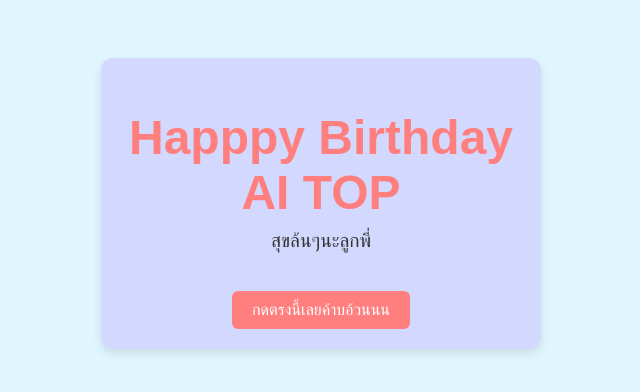
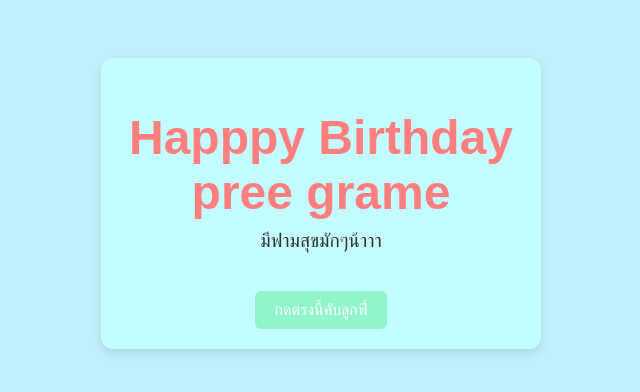
Before and after one commit to nara332/nara332.github.io, a plain HTML site: page index.html in a window 1280 px wide. Shown: the whole page, without its empty margins (319-959 px from the left). Drawn offline with Linux system fonts and the light colour scheme.

Commit message:
Update index.html

```diff
--- a/index.html
+++ b/index.html
@@ -7,7 +7,7 @@
 <style>
   body {
     font-family: Arial, sans-serif;
-    background-color: #dff6ff;
+    background-color: #bff0fc;
     text-align: center;
     padding: 50px;
     color: #333;
@@ -27,7 +27,7 @@
     margin-top: 0;
   }
   .card {
-    background: #d3d8ff;
+    background: #c4fdff;
     padding: 20px;
     border-radius: 12px;
     box-shadow: 0 4px 10px rgba(0,0,0,0.1);
@@ -37,7 +37,7 @@
     z-index: 1;
   }
   button {
-    background-color: #ff7f7f;
+    background-color: #91f5cb;
     color: white;
     border: none;
     padding: 10px 20px;
@@ -67,9 +67,9 @@
 </head>
 <body>
   <div class="card">
-    <h1 id="title">Happpy Birthday AI TOP</h1>
-    <p>สุขล้นๆนะลูกพี่</p>
-    <button onclick="celebrate()">กดตรงนี้เลยค้าบอ้วนนน</button>
+    <h1 id="title">Happpy Birthday pree grame</h1>
+    <p>มีฟามสุขมักๆน้าาา</p>
+    <button onclick="celebrate()">กดตรงนี้คับลูกพี่่่</button>
   </div>
 
   <script>
@@ -80,7 +80,7 @@
       for (let i = 0; i < 30; i++) {
         createConfetti();
       }
-      alert('แฮปๆๆๆๆๆๆๆๆ');
+      alert('แฮปๆๆๆๆๆๆๆๆมาสอนกุเล่นโกหกต่อด้วยยย');
     }
 
     function createConfetti() {
```
